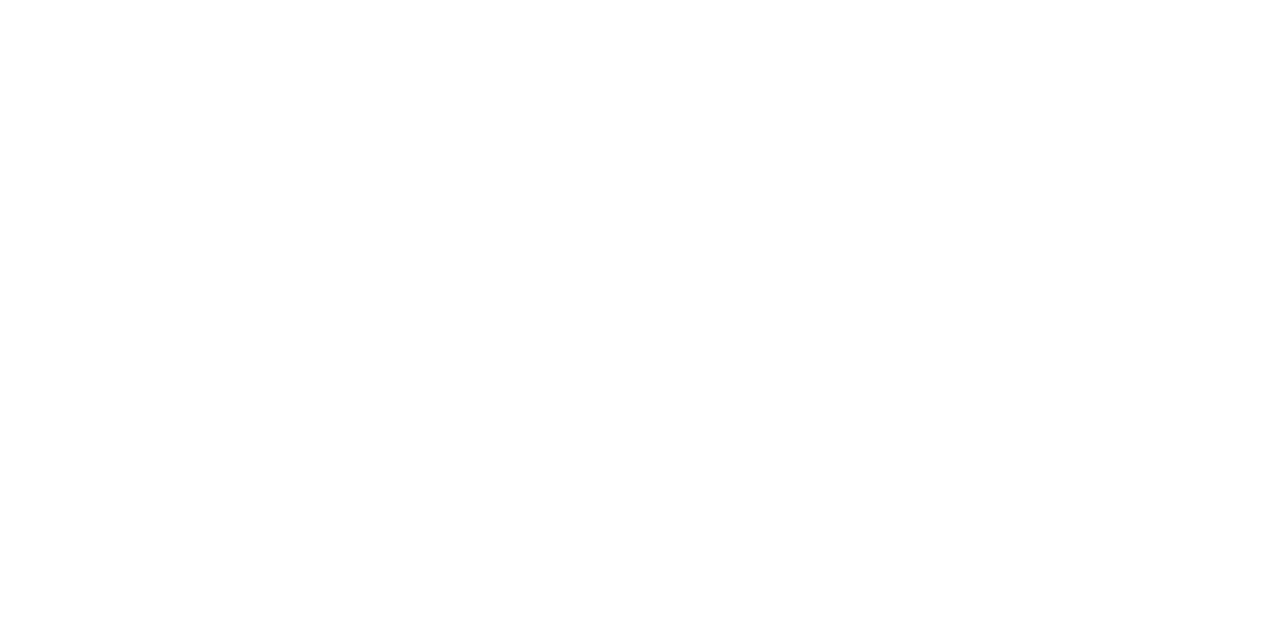
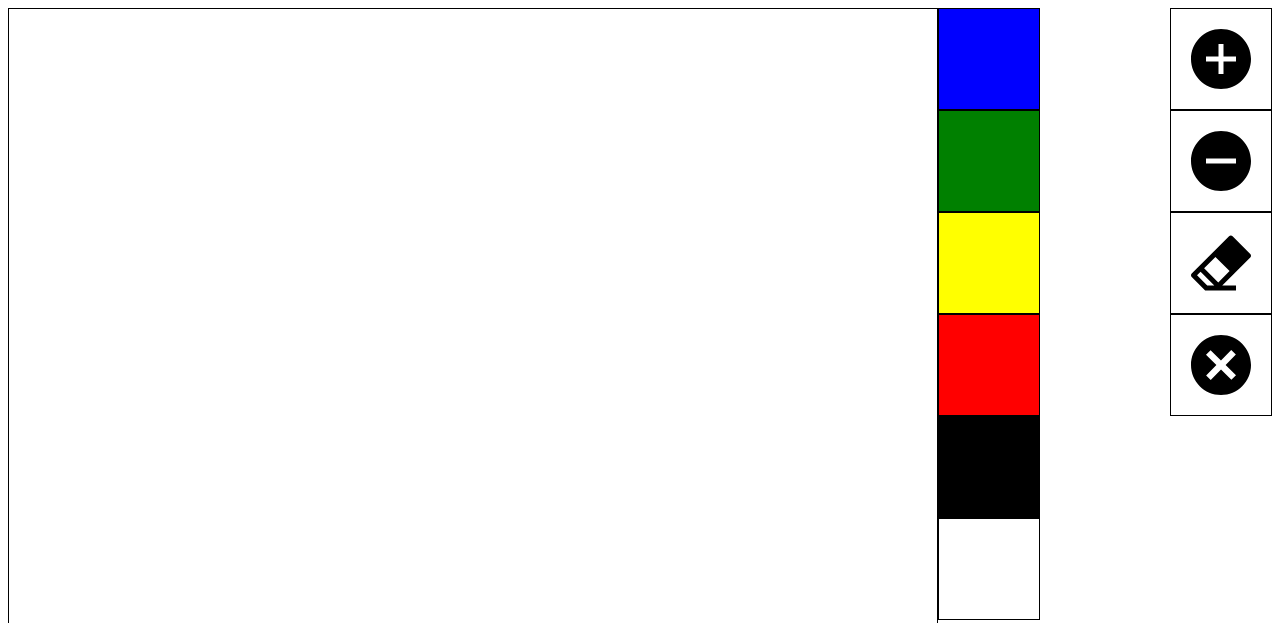
Before and after one commit to MilanForrat/js-canvas-draw, a plain HTML site: page index.html in a window 1280 px wide. Shown: the top 623 px of the page. Drawn offline with Linux system fonts and the light colour scheme.

Commit message:
feat: structure + colors + icons + start of logic

```diff
--- a/app.js
+++ b/app.js
@@ -0,0 +1,11 @@
+// j'attends le chargement des ressources puis j'éxécute ceci
+window.onload = () => {
+    // récupération des div avant de les parcourir
+    document.querySelectorAll('#palette div').forEach(element => {
+        // on parcourt les couleurs mises en HTML via les datasets et on les applique avec le DOM
+        element.style.backgroundColor = element.dataset.color;
+    })
+
+    // chargement du canvas avec comme paramètre le nom du canva HTML qui intégrera ce dessin
+    let canvas = new Dessin('#feuille');
+}
--- a/draw.js
+++ b/draw.js
@@ -0,0 +1,13 @@
+class Dessin{
+    // constructor car on récupère le paramètre envoyé par app.js qui correspond au canvas HTML
+    constructor(canvas){
+        // suis-je entrain de dessiner -> non
+        this.draw = false;
+        this.prevX = 0;
+        this.prevY = 0;
+
+        this.canvas = document.querySelector(canvas);
+        // je vérifie que je récupère bien le canvas HTML
+        // console.log(this.canvas);
+    }
+}
--- a/index.html
+++ b/index.html
@@ -8,7 +8,23 @@
     <link rel="stylesheet" href="./styles.css">
 </head>
 <body>
-
+    <section id="dessin">
+        <canvas id="feuille" width="400" height="400"></canvas>
+        <div id="palette">
+            <div data-color="blue"></div>
+            <div data-color="green"></div>
+            <div data-color="yellow"></div>
+            <div data-color="red"></div>
+            <div data-color="black"></div>
+            <div data-color="white"></div>
+        </div>
+        <div id="outils">
+            <div><img src="./icons/plus.svg" alt=""></div>
+            <div><img src="./icons/minus.svg" alt=""></div>
+            <div><img src="./icons/eraser.svg" alt=""></div>
+            <div><img src="./icons/cross.svg" alt=""></div>
+        </div>
+    </section>
     <script src="./draw.js"></script>
     <script src="./app.js"></script>
 </body>
--- a/styles.css
+++ b/styles.css
@@ -0,0 +1,21 @@
+canvas{
+    border: 1px solid black;
+    flex:4;
+}
+#dessin{
+    display: flex;
+}
+#palette, #outil{
+    flex:1;
+}
+#palette div, #outils div{
+    width: 100px;
+    height: 100px;
+    border: 1px solid black;
+    display: flex;
+    justify-content: center;
+    align-items: center;
+}
+#palette div img, #outils div img{
+    width: 60%;
+}
```
Also changed, not shown: icons/cross.svg (added), icons/eraser.svg (added), icons/minus.svg (added), icons/plus.svg (added).
